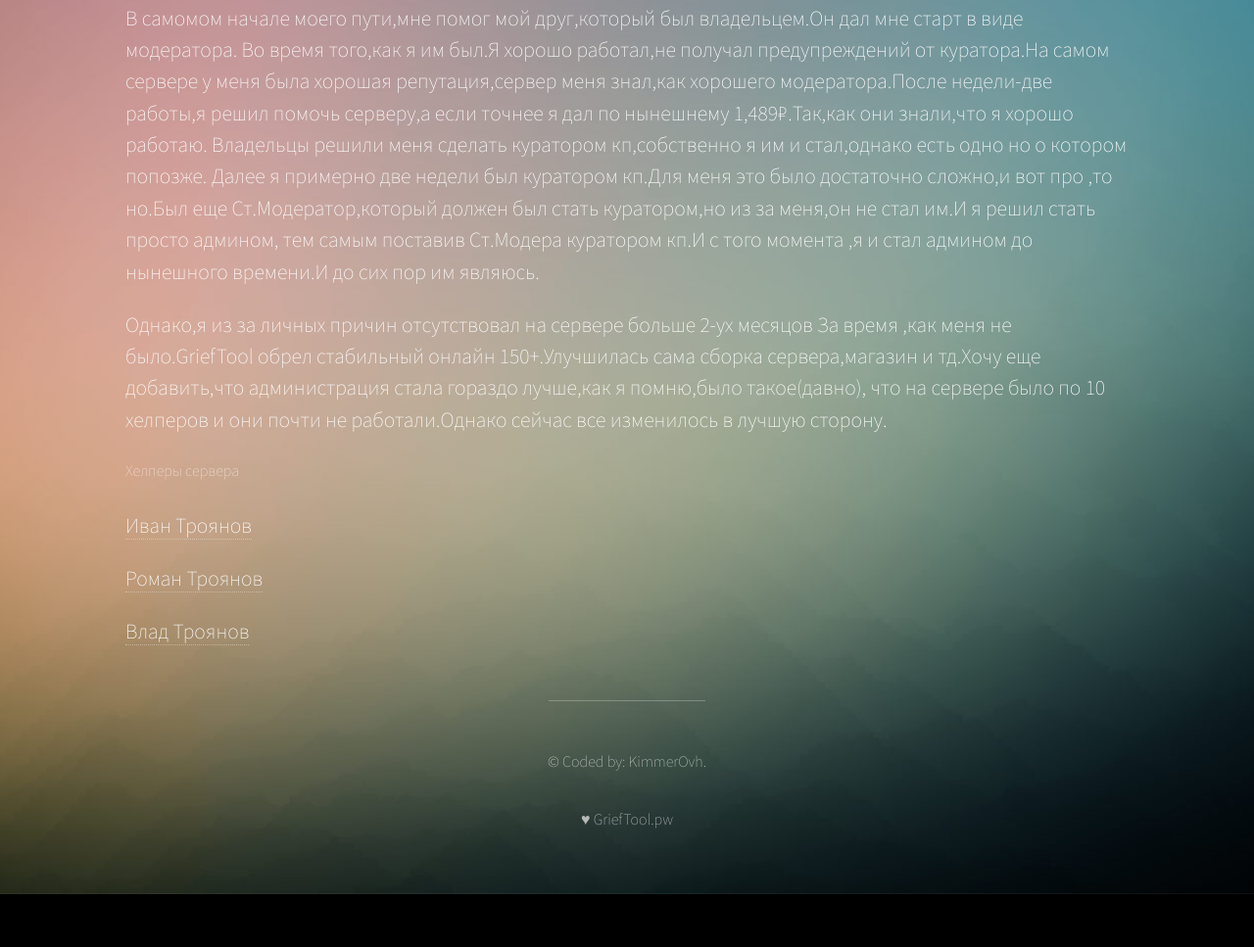
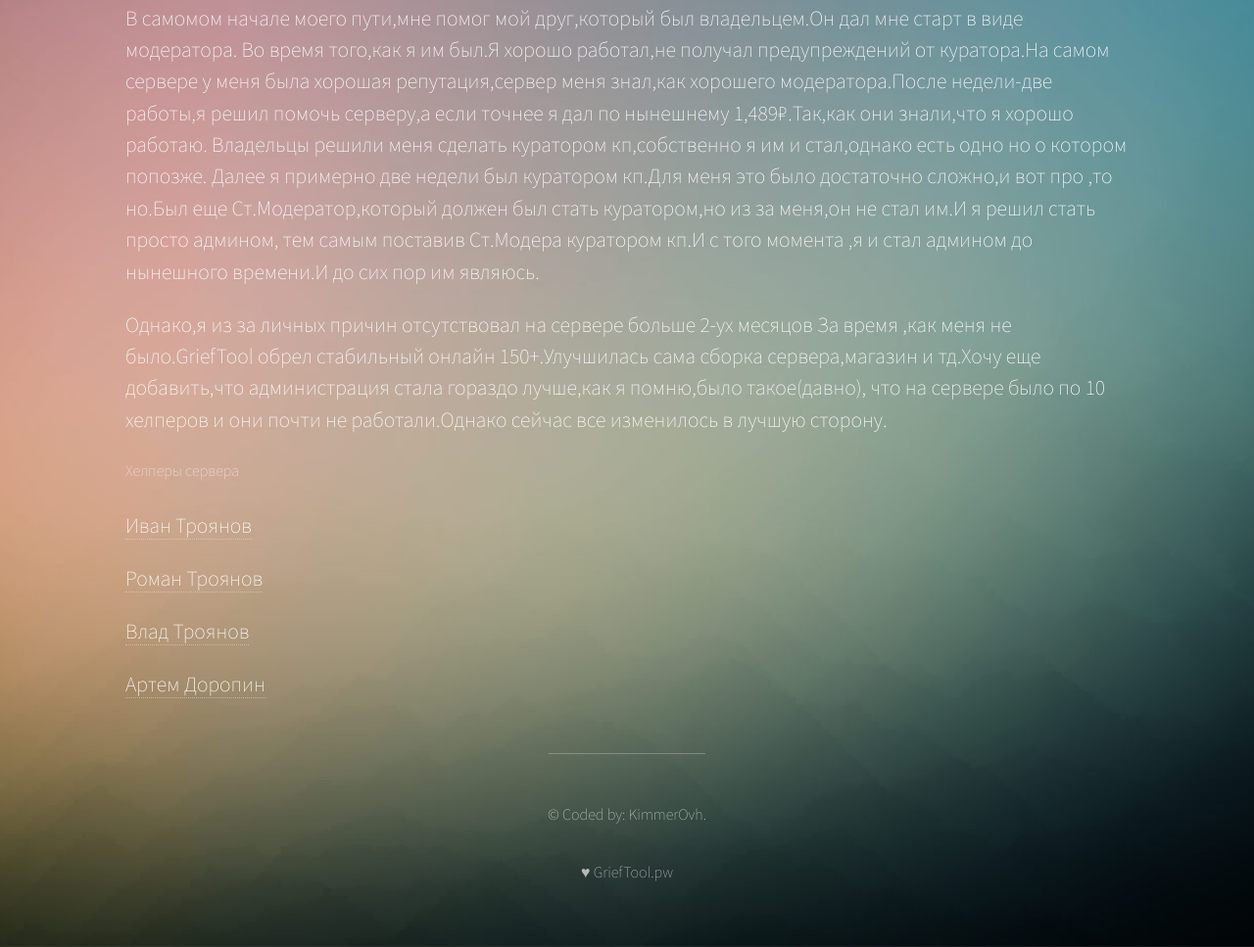
Before and after one commit to kimmerovh/kimmerovh.github.com, a plain HTML site: page index.html in a window 1280 px wide. Shown: the part 1280-2247 px from the top of the page at 98% size. Before the commit the page ends 2193 px from the top, so only its background shows below. Drawn offline with Linux system fonts and the light colour scheme.

Commit message:
Update index.html

```diff
--- a/index.html
+++ b/index.html
@@ -66,6 +66,7 @@
                                                    <h2><a href="https://vk.com/anesksiy">Иван Троянов</a><h2>
                                                    <h2><a href="https://vk.com/r.kosheparov">Роман Троянов</a><h2>
                                                    <h2><a href="https://vk.com/chortz">Влад Троянов</a><h2>
+                                                   <h2><a href="https://vk.com/pp_sx">Артем Доропин</a><h2>
 
 
 
```
